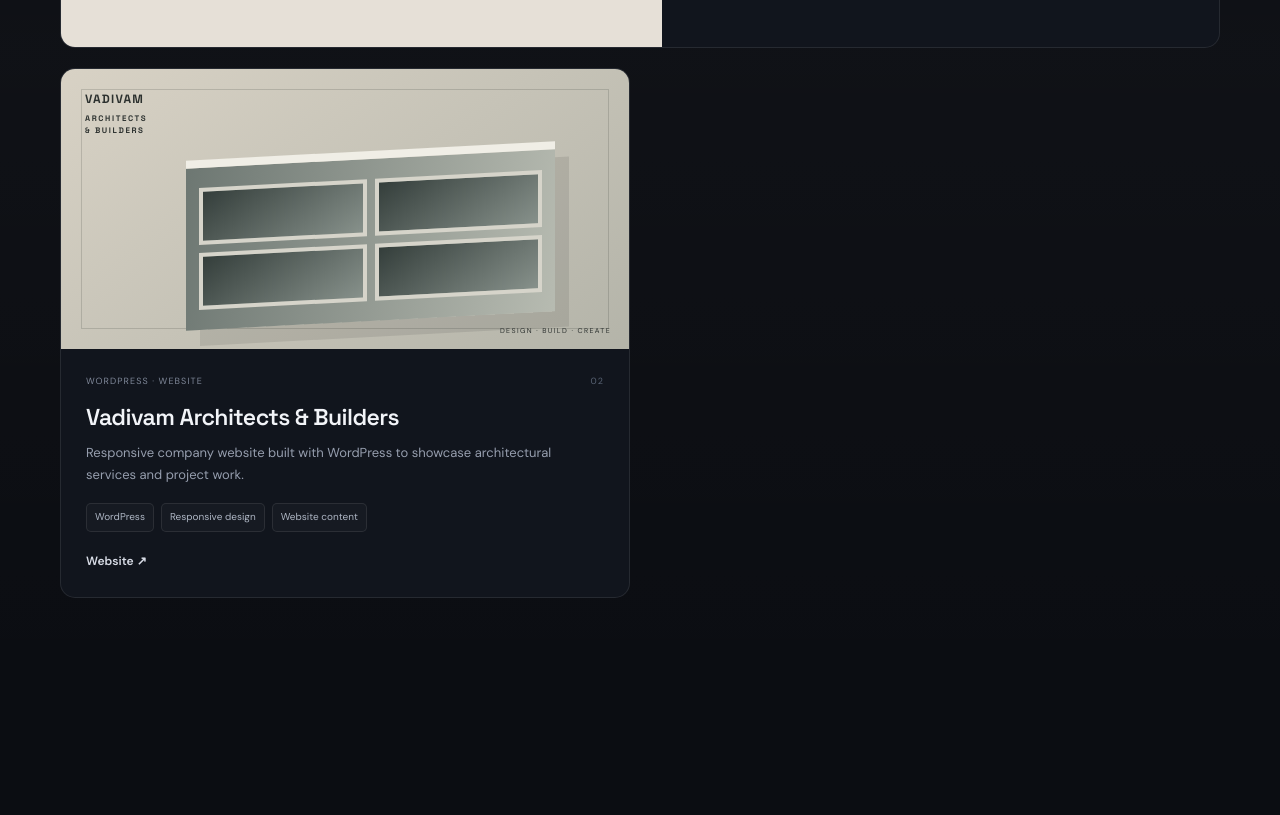
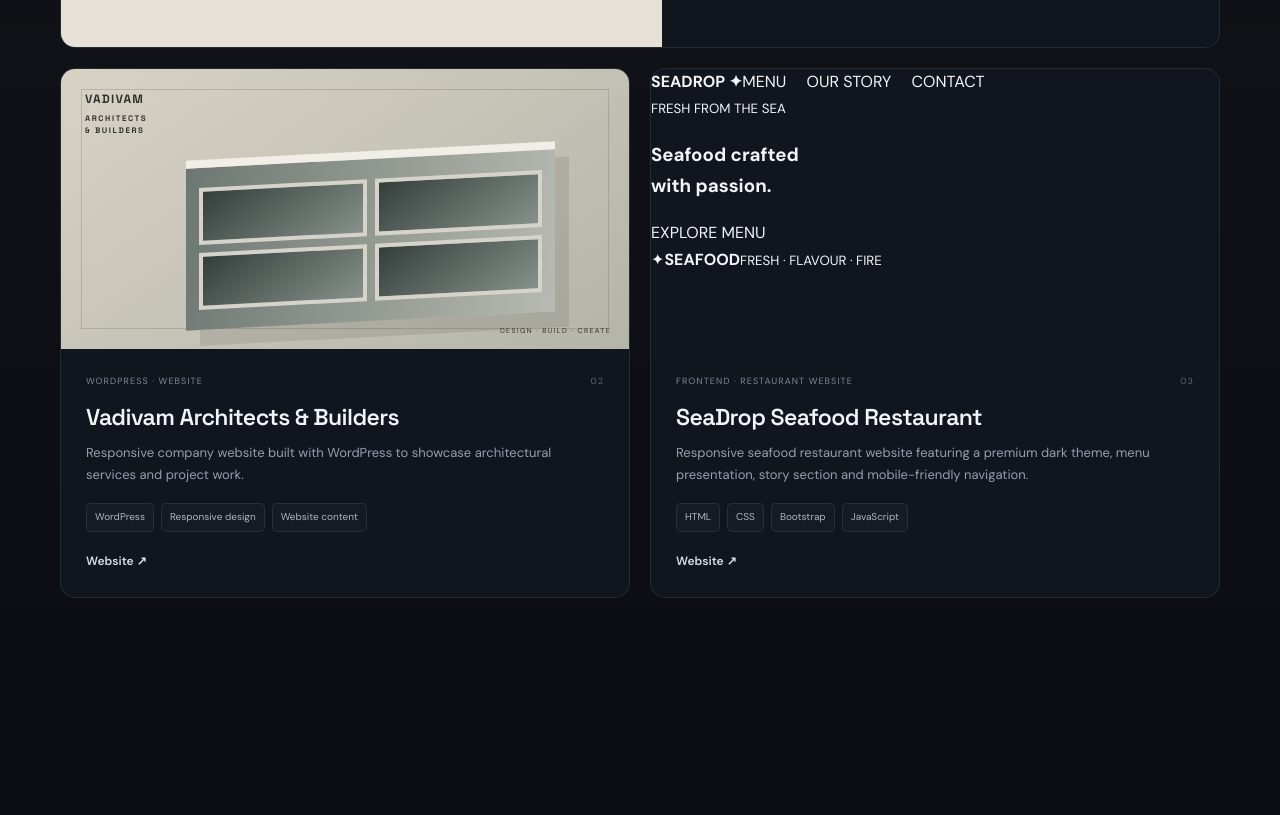
Before and after one commit to Delfin22072001/Delfin-Portfolio, a plain HTML site: page index.html in a window 1280 px wide. Shown: the part 2434-3249 px from the top of the page. Drawn offline with Linux system fonts and the light colour scheme.

Commit message:
Update index.html

```diff
--- a/index.html
+++ b/index.html
@@ -66,6 +66,7 @@
       <div class="projects-grid">
         <article class="project-card project-feature reveal"><div class="project-visual trendhub-visual"><div class="mock-nav"><strong>TREND<span>HUB</span></strong><span>WOMEN　 MEN　 KIDS　 WATCH</span><i>bag (0)</i></div><div class="mock-hero"><small>THE NEW SEASON</small><h3>Elevate your<br />everyday style.</h3><span class="mock-button">SHOP COLLECTION ↗</span></div><div class="mock-products"><span>NEW ARRIVALS</span><div class="mock-product-row"><i class="product-shape shape-one"></i><i class="product-shape shape-two"></i><i class="product-shape shape-three"></i></div></div></div><div class="project-content"><div class="project-meta"><span>FULL STACK · 2026</span><span class="project-number">01</span></div><h3>TrendHub E-commerce</h3><p>Fashion shopping experience with category-based products, authentication, cart flow and a Django REST API backend.</p><div class="skill-tags"><span>React</span><span>Vite</span><span>Django REST</span><span>PostgreSQL</span></div><div class="project-links"><a href="https://ecommerce-website-umber-ten.vercel.app/" target="_blank" rel="noopener">Live website ↗</a><a href="https://github.com/Delfin22072001/Trendhub-EcommerceWebsite" target="_blank" rel="noopener">GitHub ↗</a></div></div></article>
         <article class="project-card reveal"><div class="project-visual architect-visual"><div class="arch-lines"></div><div class="arch-title">VADIVAM <span>ARCHITECTS<br />& BUILDERS</span></div><div class="arch-building"><div class="building-window"></div><div class="building-window"></div><div class="building-window"></div><div class="building-window"></div></div><div class="arch-label">DESIGN · BUILD · CREATE</div></div><div class="project-content"><div class="project-meta"><span>WORDPRESS · WEBSITE</span><span class="project-number">02</span></div><h3>Vadivam Architects & Builders</h3><p>Responsive company website built with WordPress to showcase architectural services and project work.</p><div class="skill-tags"><span>WordPress</span><span>Responsive design</span><span>Website content</span></div><div class="project-links"><a href="https://vadivamarchitectsandbuilders.com/" target="_blank" rel="noopener">Website ↗</a></div></div></article>
+        <article class="project-card reveal"><div class="project-visual seadrop-visual"><div class="seadrop-mock-nav"><strong>SEADROP<span> ✦</span></strong><span>MENU　 OUR STORY　 CONTACT</span></div><div class="seadrop-mock-hero"><small>FRESH FROM THE SEA</small><h3>Seafood crafted<br/>with passion.</h3><span class="seadrop-mock-btn">EXPLORE MENU</span></div><div class="seadrop-plate"><span>✦</span><b>SEAFOOD</b><small>FRESH · FLAVOUR · FIRE</small></div></div><div class="project-content"><div class="project-meta"><span>FRONTEND · RESTAURANT WEBSITE</span><span class="project-number">03</span></div><h3>SeaDrop Seafood Restaurant</h3><p>Responsive seafood restaurant website featuring a premium dark theme, menu presentation, story section and mobile-friendly navigation.</p><div class="skill-tags"><span>HTML</span><span>CSS</span><span>Bootstrap</span><span>JavaScript</span></div><div class="project-links"><a href="https://react-food-website-alpha.vercel.app/" target="_blank" rel="noopener">Website ↗</a></span></div></div></article>
       </div></div>
     </section>
 
```
